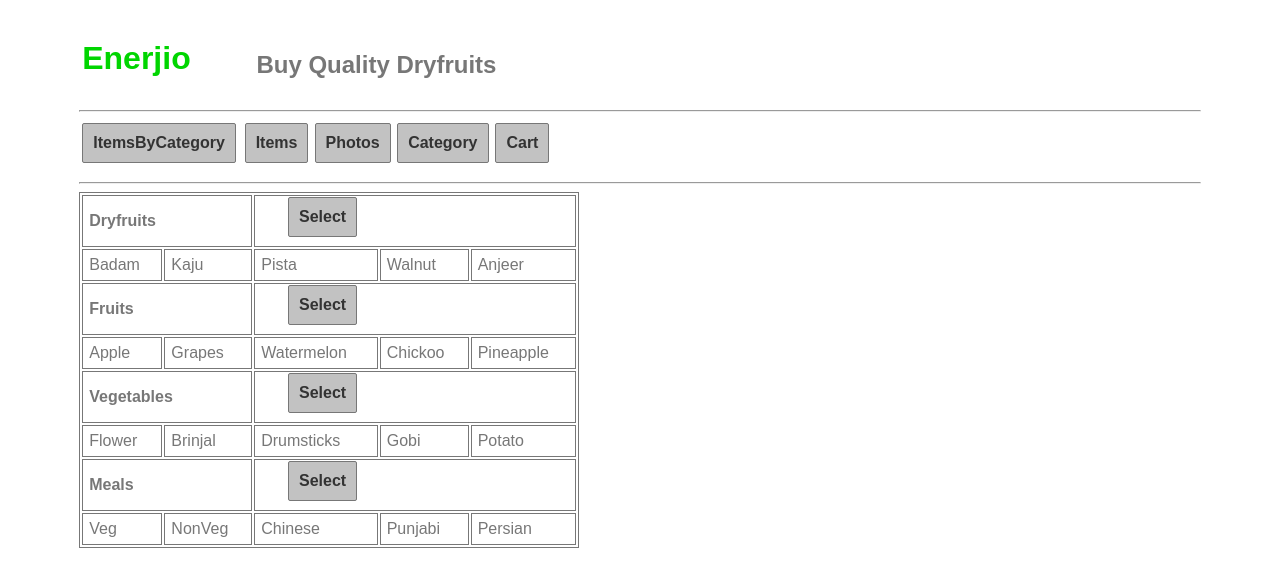
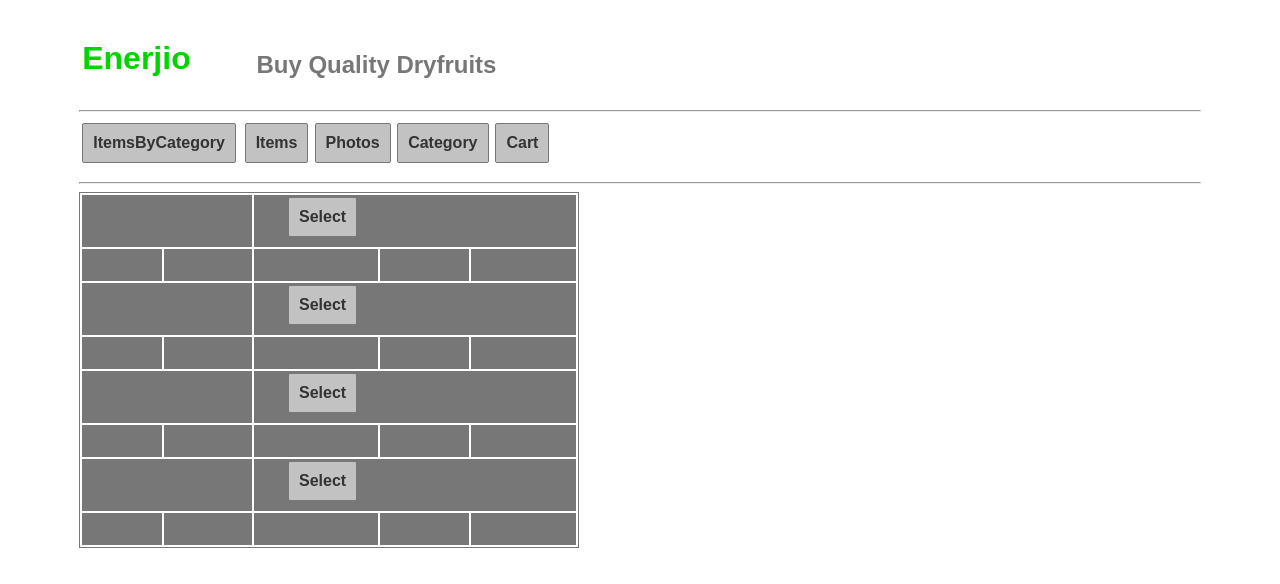
Before and after one commit to prabhusachin/https-github.com-sachin-ta-enerjiyo, a Svelte app: page / in a window 1280 px wide. Shown: the top 584 px of the page. Built offline with nearby package versions, Linux system fonts and the light colour scheme.

Commit message:
gui border color filling

```diff
--- a/src/App.svelte
+++ b/src/App.svelte
@@ -465,8 +465,8 @@ Category
 {#if showallItemsbycat}
 <table border="1" bordercolor="#777" width="500">
 {#each allitemsbycat as { id, idname, val }, j}
-<tr><td colspan="2"><b><div class = "prodtitle">{idname}</div></b></td><td colspan="8"><button on:click={()=>handleItemsClick(id)} class = "left10 selectcategorybutton">Select</button></td></tr>
-<tr>
+<tr style="background: #777;"><td colspan="2"><b><div class = "prodtitle">{idname}</div></b></td><td colspan="8"><button on:click={()=>handleItemsClick(id)} class = "left10 selectcategorybutton">Select</button></td></tr>
+<tr style="background: #777;">
 {#each val as { id, name,price,qty }, i}
 	<td><div id="prodhdr" class = "prodtitle">{name}</div></td>
 {/each}
```
